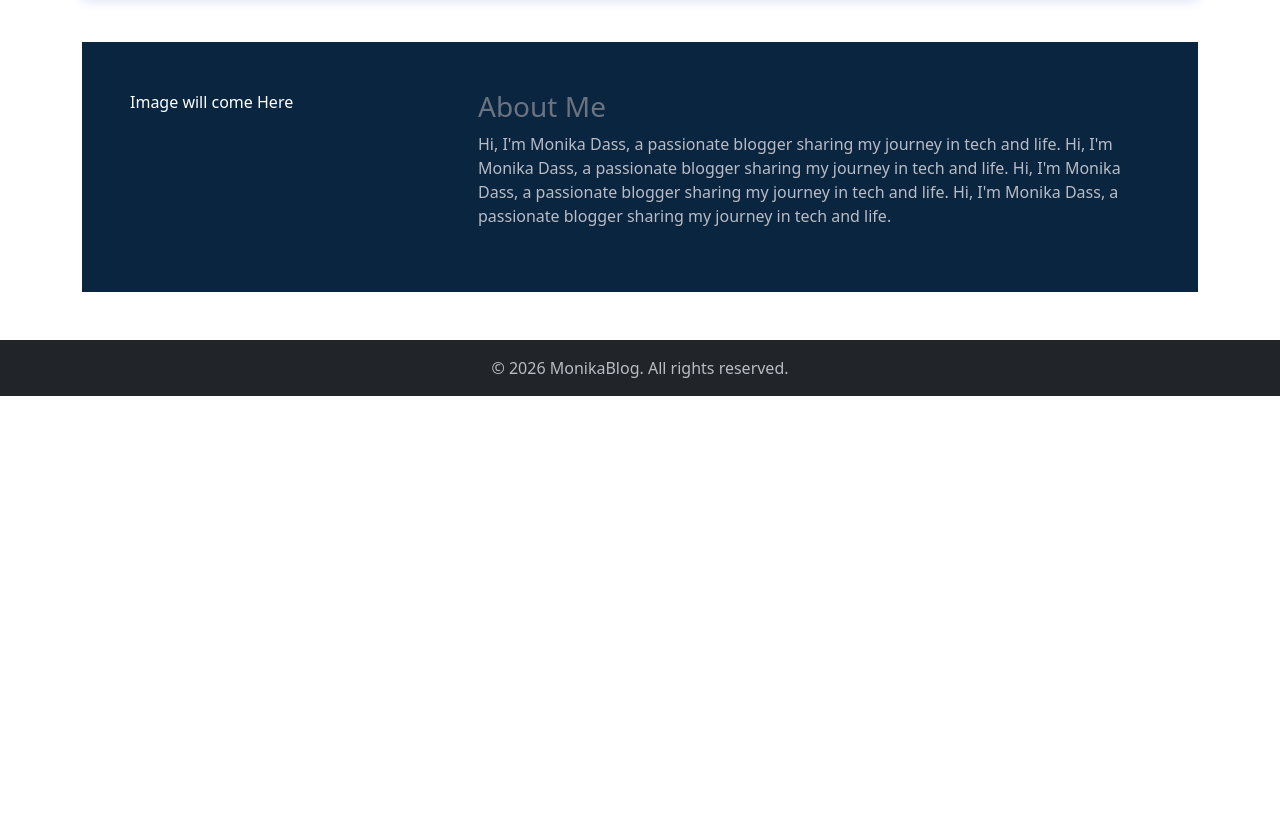
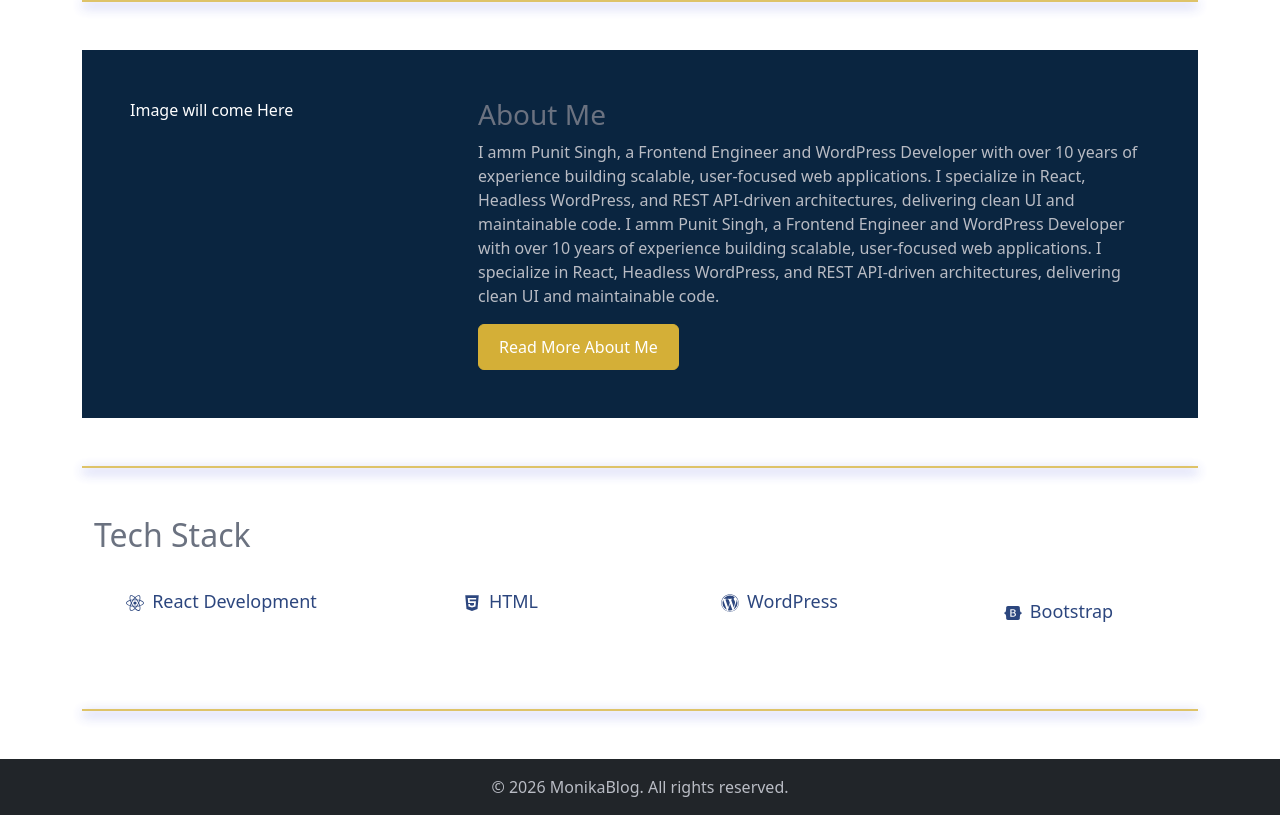
Before and after one commit to monikadass638/React-theme-for-headless-wordpress, a React (Vite) app: page / in a window 1280 px wide. Shown: the part 640-1455 px from the top of the page. Before the commit the page ends 1036 px from the top, so only its background shows below. Built offline with nearby package versions, Linux system fonts and the light colour scheme; no server answers.

Commit message:
About us section for home page and added a tech stack for the home page

```diff
--- a/package.json
+++ b/package.json
@@ -13,6 +13,7 @@
     "bootstrap": "^5.3.8",
     "react": "^19.2.0",
     "react-dom": "^19.2.0",
+    "react-icons": "^5.5.0",
     "react-router-dom": "^7.12.0"
   },
   "devDependencies": {
--- a/src/components/AboutMe.jsx
+++ b/src/components/AboutMe.jsx
@@ -12,15 +12,18 @@ function AboutMe() {
                     </div>
                     <div className='col-md-8'>
                         <h3>About Me</h3>
-                        <p>Hi, I'm Monika Dass, a passionate blogger sharing my journey in tech and life.
-                            Hi, I'm Monika Dass, a passionate blogger sharing my journey in tech and life.
-                            Hi, I'm Monika Dass, a passionate blogger sharing my journey in tech and life.
-                            Hi, I'm Monika Dass, a passionate blogger sharing my journey in tech and life.
+                        <p>I amm Punit Singh, a Frontend Engineer and WordPress Developer with over 10 years of experience building scalable, user-focused web applications. I specialize in React, Headless WordPress, and REST API-driven architectures, delivering clean UI and maintainable code.
+
+                            I amm Punit Singh, a Frontend Engineer and WordPress Developer with over 10 years of experience building scalable, user-focused web applications. I specialize in React, Headless WordPress, and REST API-driven architectures, delivering clean UI and maintainable code.
                         </p>
+                        <button className="btn btn-primary-gold ">Read More About Me</button>
                     </div>
+
                 </div>
             </div>
-        </section>
+
+        </section >
+
     )
 }
 
--- /dev/null
+++ b/src/components/Skills.jsx
@@ -0,0 +1,49 @@
+import React from 'react'
+import { FaReact } from "react-icons/fa";
+import { FaHtml5 } from 'react-icons/fa';
+import { FaWordpress } from 'react-icons/fa';
+import { FaBootstrap } from 'react-icons/fa';
+
+function Skills() {
+    return (
+        <section>
+            <div className="container my-5">
+                <h2>Tech Stack</h2>
+                <div className="row mt-4">
+                    <div className="col-md-3 mb-3">
+                        <div className="skill-card   text-center">
+                            <FaReact style={{ marginRight: "8px" }} />
+                            React Development
+                        </div>
+                    </div>
+                    <div className="col-md-3 mb-3">
+                        <div className="skill-card    text-center">
+                            <FaHtml5 style={{ marginRight: "8px" }} />
+                            HTML
+                        </div>
+                    </div>
+                    <div className="col-md-3 mb-3">
+                        <div className="skill-card    text-center">
+                            <FaWordpress style={{ marginRight: "8px" }} />
+                            WordPress
+                        </div>
+                    </div>
+                    <div className="col-md-3 mb-3">
+                        <div className="skill-card    text-center">
+                            <div className="skill-card    text-center">
+                                <FaBootstrap style={{ marginRight: "8px" }} />
+                                Bootstrap
+                            </div>
+                        </div>
+                    </div>
+
+
+
+                </div>
+            </div>
+            <hr className="hr-hero my-5 border-2 opacity-75"></hr>
+        </section>
+    )
+}
+
+export default Skills
--- a/src/index.css
+++ b/src/index.css
@@ -20,10 +20,17 @@ p{
 h1,h2,h3,h4,h5,h6{
   color: var(--headertags-color) !important;
 }
+
+/*  Added button Css*/
+.btn
+{
+  padding:10px 20px !important;
+}
 .btn-primary-gold {
   background-color: var(--primary-color) !important;
   border-color: var(--primary-color) !important;
   color: var( --button-text-color) !important;
+
 }
 
 .btn-primary-gold:hover {
@@ -115,3 +122,34 @@ border-radius: 12px;
   box-shadow: #3747d4 0px 4px 12px;
   height:2px
 }
+
+/* Additional styles can be added below  for checklist about me section*/
+.check-list {
+  list-style: none;
+  padding-left: 0;
+}
+
+.check-list li {
+  position: relative;
+  padding-left: 28px;
+  margin-bottom: 10px;
+}
+
+.check-list li::before {
+  content: "✔";
+  position: absolute;
+  left: 0;
+  top: 0;
+  color: #22C55E !important; /* green */
+  font-weight: bold;
+}
+
+/*skill bar styles*/
+.skill-card
+{
+  /* background-color: var(--primary-color); */
+  color: var(--text-color);
+  padding:10px 12px;
+  font-size: large;
+
+}
--- a/src/pages/Home.jsx
+++ b/src/pages/Home.jsx
@@ -4,6 +4,7 @@ import AboutMe from '../components/AboutMe'
 import Header from "../components/Header"
 import Footer from '../components/Footer'
 import Hero from '../components/Hero'
+import Skills from '../components/Skills'
 
 function Home() {
     return (
@@ -14,6 +15,8 @@ function Home() {
                 <h2>Latest Posts</h2>
                 <LatestBlogs />
                 <AboutMe />
+                <hr className="hr-hero my-5 border-2 opacity-75"></hr>
+                <Skills />
             </div>
             <Footer />
         </>
```
Also changed, not shown: src/components/Contact.jsx (added, +9 -0 lines), 1 other file (tests, documents, lock files or other folders).
